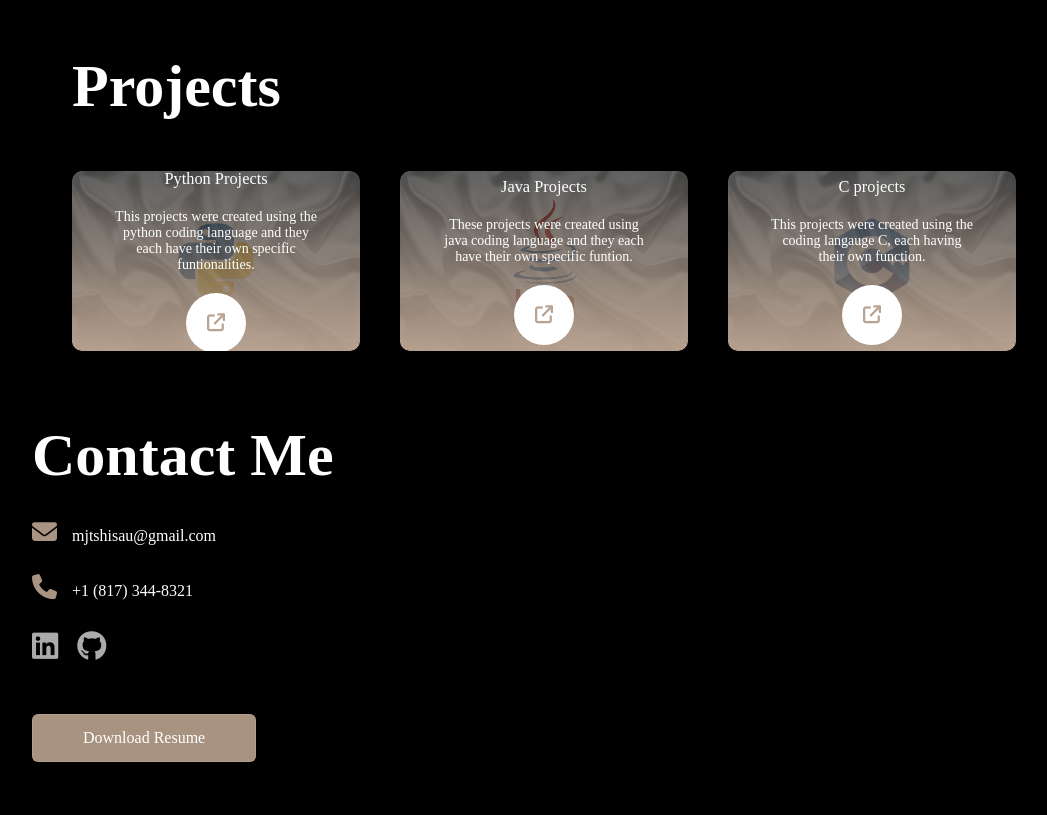
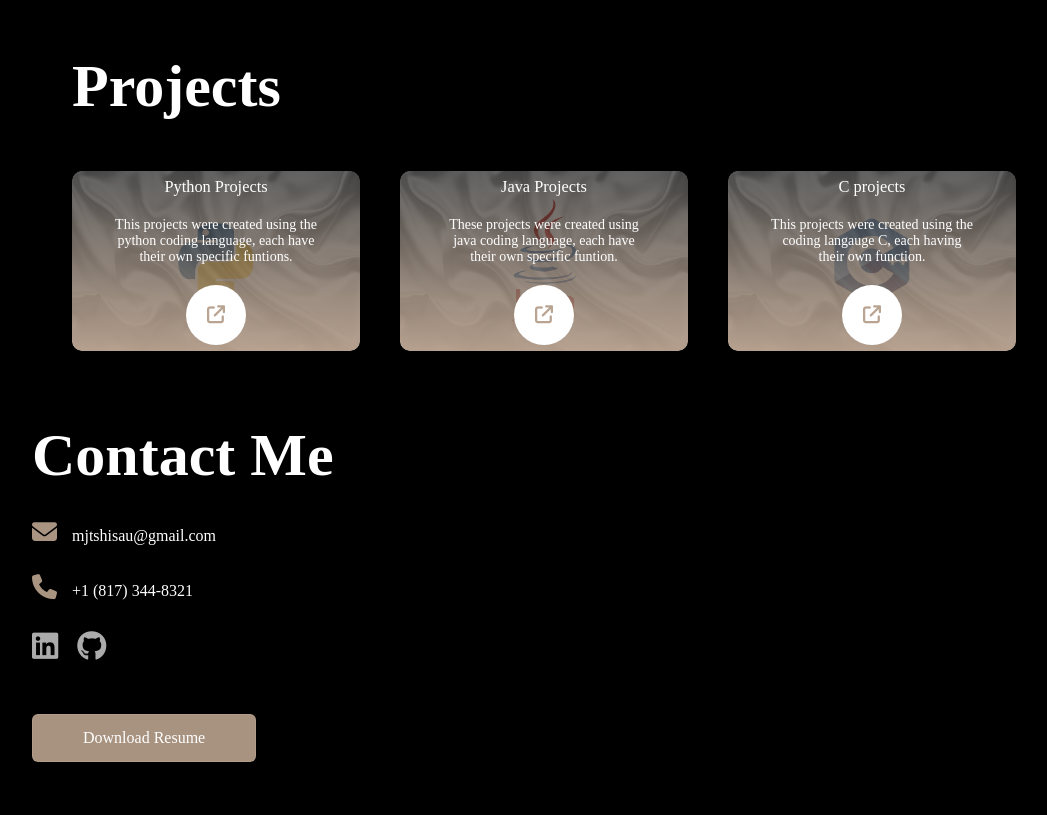
Before and after one commit to joMusangu/mywebsite, a plain HTML site: page index.html in a window 1280 px wide. Shown: the part 1916-2731 px from the top of the page, without its empty margins (96-1143 px from the left). Drawn offline with Linux system fonts and the light colour scheme.

Commit message:
Update index.html

```diff
--- a/index.html
+++ b/index.html
@@ -115,7 +115,7 @@ I am constantly learning and improving my skills to stay up to date with the lat
                 <img src="images/python.jpg" >
                 <div class="layer">
                     <h3>Python Projects</h3>
-                    <p>This projects were created using the python coding language and they each have their own specific funtionalities.</p>
+                    <p>This projects were created using the python coding language, each have their own specific funtions.</p>
                         <a href="https://github.com/joMusangu/python"><i class="fa-solid fa-arrow-up-right-from-square"></i></a>
                 </div>
             </div>
@@ -123,7 +123,7 @@ I am constantly learning and improving my skills to stay up to date with the lat
                 <img src="images/Java.jpg" >
                 <div class="layer">
                     <h3>Java Projects</h3>
-                    <p>These projects were created using java coding language and they each have their own specific funtion.</p>
+                    <p>These projects were created using java coding language, each have their own specific funtion.</p>
                     <a href="https://github.com/joMusangu/Java"><i class="fa-solid fa-arrow-up-right-from-square"></i></a>
                 </div>
             </div>
```
